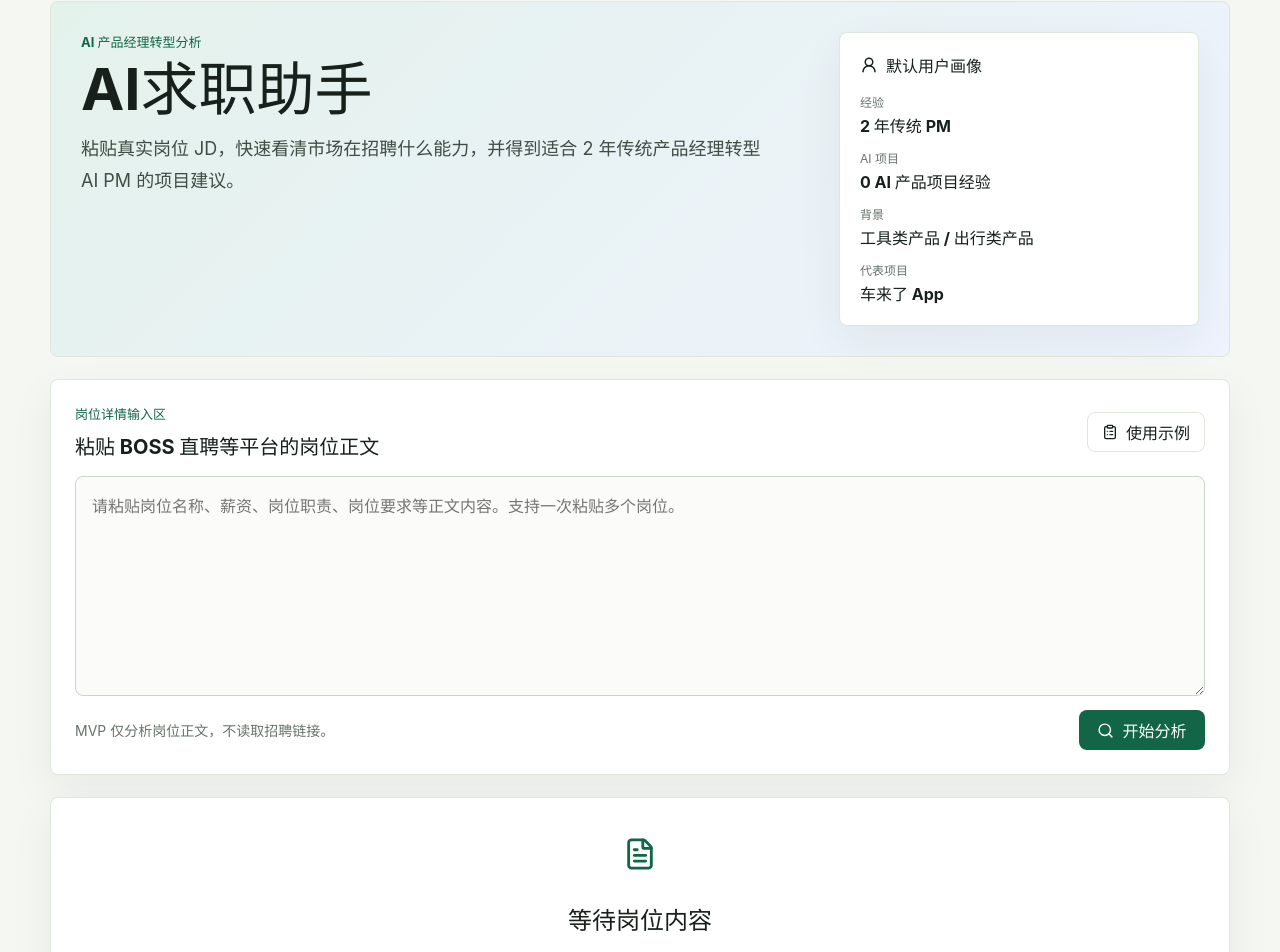
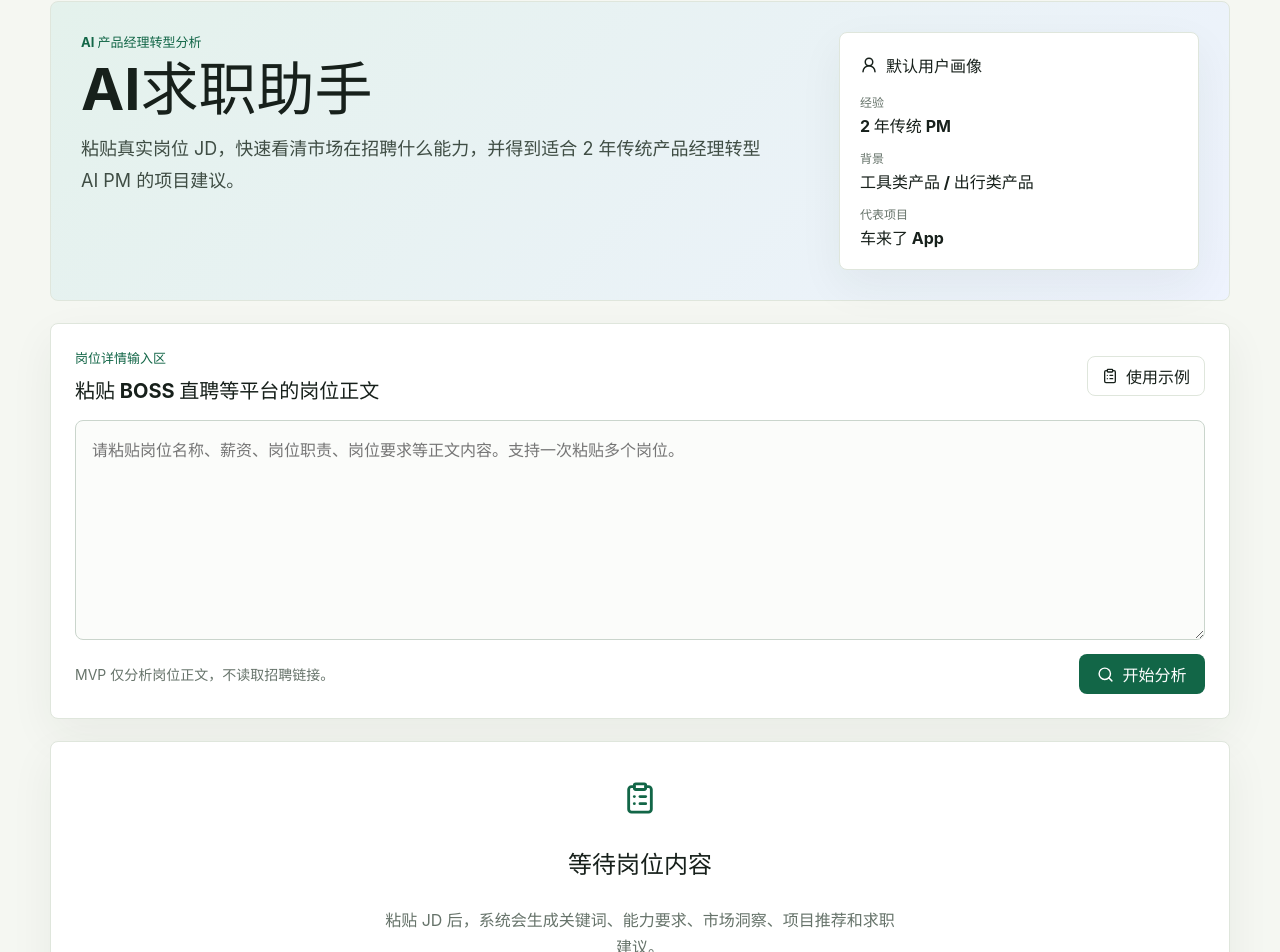
Before and after one commit to shimuyangly/AI-, a React (Vite) app: page / in a window 1280 px wide. Shown: the part 31-983 px from the top of the page. Built offline with nearby package versions, Linux system fonts and the light colour scheme.

Commit message:
Simplify dashboard profile and sections

```diff
--- a/src/App.tsx
+++ b/src/App.tsx
@@ -4,7 +4,6 @@ import {
   BriefcaseBusiness,
   CheckCircle2,
   ClipboardList,
-  FileText,
   Lightbulb,
   LineChart,
   Search,
@@ -13,7 +12,7 @@ import {
   UserRound,
 } from 'lucide-react';
 import { analyzeJobDescriptions, defaultProfile } from './analysis';
-import type { AbilityRequirement, AnalysisResult, JobPosting, KeywordStat, ProjectRecommendation } from './types';
+import type { AbilityRequirement, AnalysisResult, KeywordStat, ProjectRecommendation } from './types';
 
 const sampleInput = `岗位名称：AI 产品经理
 薪资：25-40K·14薪
@@ -80,10 +79,6 @@ function App() {
               <dd>{defaultProfile.yearsExperience} 年传统 PM</dd>
             </div>
             <div>
-              <dt>AI 项目</dt>
-              <dd>{defaultProfile.aiExperience}</dd>
-            </div>
-            <div>
               <dt>背景</dt>
               <dd>{defaultProfile.previousDomains.join(' / ')}</dd>
             </div>
@@ -127,7 +122,7 @@ function App() {
             <MetricCard icon={<BriefcaseBusiness size={20} />} label="岗位数量" value={`${result.jobCount}`} note="已拆分解析" />
             <MetricCard icon={<LineChart size={20} />} label="平均薪资" value={averageSalary} note={`${result.parsedSalaryCount} 个岗位可解析`} />
             <MetricCard icon={<Sparkles size={20} />} label="推荐项目数" value={`${result.projectRecommendations.length}`} note="按 JD 能力动态生成" />
-            <MetricCard icon={<UserRound size={20} />} label="用户画像" value="2 年 PM" note="工具 / 出行 / 0 AI 项目" />
+            <MetricCard icon={<UserRound size={20} />} label="用户画像" value="2 年 PM" note="工具 / 出行背景" />
           </section>
 
           <section className="dashboard-grid">
@@ -146,14 +141,13 @@ function App() {
               title="求职建议"
               items={result.jobSearchAdvice}
             />
-            <JobDetailCard jobs={result.jobs} />
           </section>
         </>
       ) : (
         <section className="empty-state">
-          <FileText size={34} />
+          <ClipboardList size={34} />
           <h2>等待岗位内容</h2>
-          <p>粘贴 JD 后，系统会生成关键词、能力要求、市场洞察、项目推荐和岗位明细。</p>
+          <p>粘贴 JD 后，系统会生成关键词、能力要求、市场洞察、项目推荐和求职建议。</p>
         </section>
       )}
     </main>
@@ -277,35 +271,6 @@ function ListCard({
   );
 }
 
-function JobDetailCard({ jobs }: { jobs: JobPosting[] }) {
-  return (
-    <article className="card wide-card">
-      <CardTitle icon={<FileText size={20} />} title="岗位明细和解析状态" />
-      <div className="job-table">
-        {jobs.map((job) => (
-          <section className="job-row" key={job.id}>
-            <div>
-              <h3>{job.title}</h3>
-              <p>{job.rawText.slice(0, 120)}{job.rawText.length > 120 ? '...' : ''}</p>
-            </div>
-            <div className="job-side">
-              <strong>{job.salary.label}</strong>
-              <span className={job.parseStatus === 'success' ? 'status-success' : 'status-partial'}>
-                {job.parseStatus === 'success' ? '解析成功' : '部分解析'}
-              </span>
-              <div className="tag-row compact">
-                {job.keywords.slice(0, 4).map((keyword) => (
-                  <span key={keyword.keyword}>{keyword.keyword}</span>
-                ))}
-              </div>
-            </div>
-          </section>
-        ))}
-      </div>
-    </article>
-  );
-}
-
 function CardTitle({ icon, title }: { icon: React.ReactNode; title: string }) {
   return (
     <div className="card-title">
```
